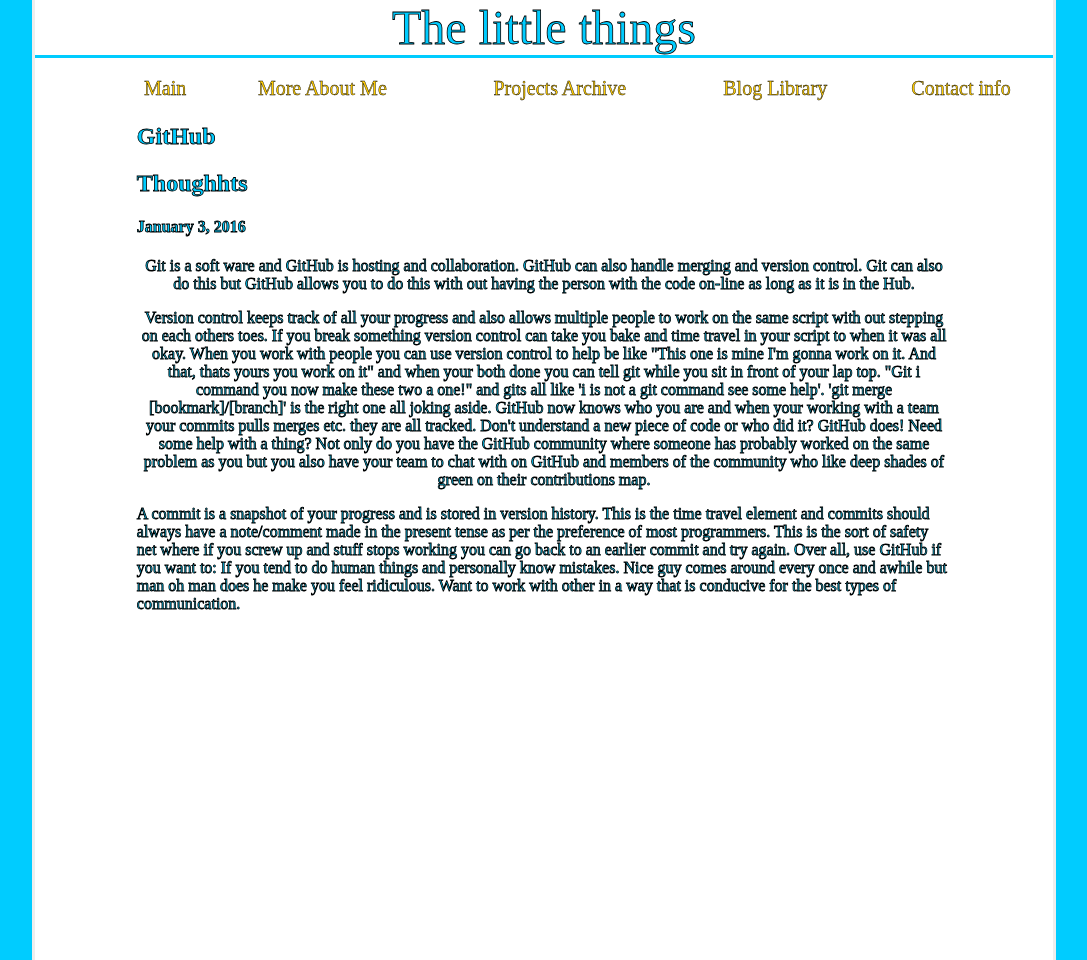
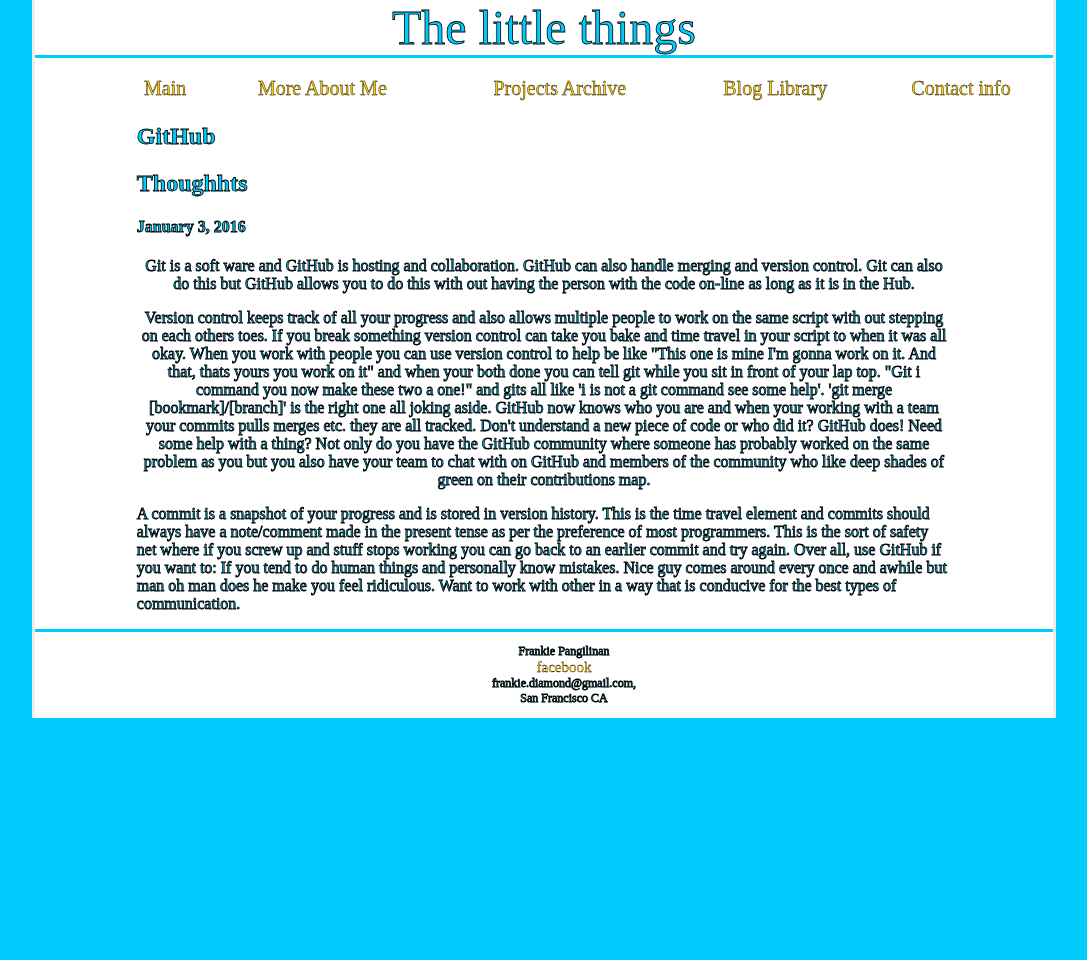
Before and after one commit to frankiebee/frankiebee.github.io, a plain HTML site: page blog/git.html in a window 1280 px wide. Shown: the top 960 px of the page, without its empty margins (96-1183 px from the left). After the commit the page ends 800 px from the top, so only its background shows below. Drawn offline with Linux system fonts and the light colour scheme.

Commit message:
Fix Css for blog

```diff
--- a/stylesheets/blogstylesheet.css
+++ b/stylesheets/blogstylesheet.css
@@ -1,5 +1,5 @@
 body{
-  min-height: 75vw;
+  min-height: 54vw;
   display: block;
 }
 
@@ -14,8 +14,8 @@
   margin-right: 3px;
   margin-left: 3px;
 }
-footer{
-position: relative;
-top: 31em;
-display: block;
+
+.overwrite {
+  position: static;
+  top: 8vw;
 }
```
